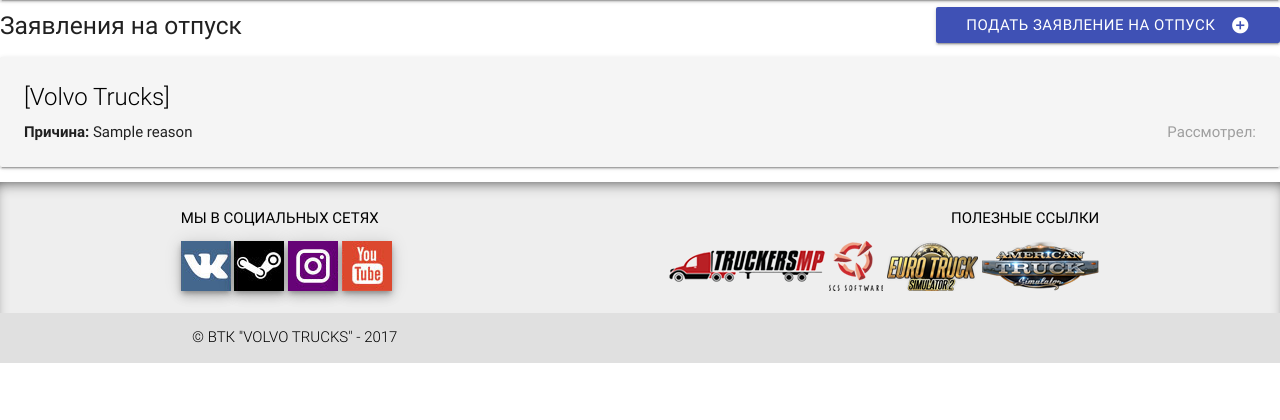
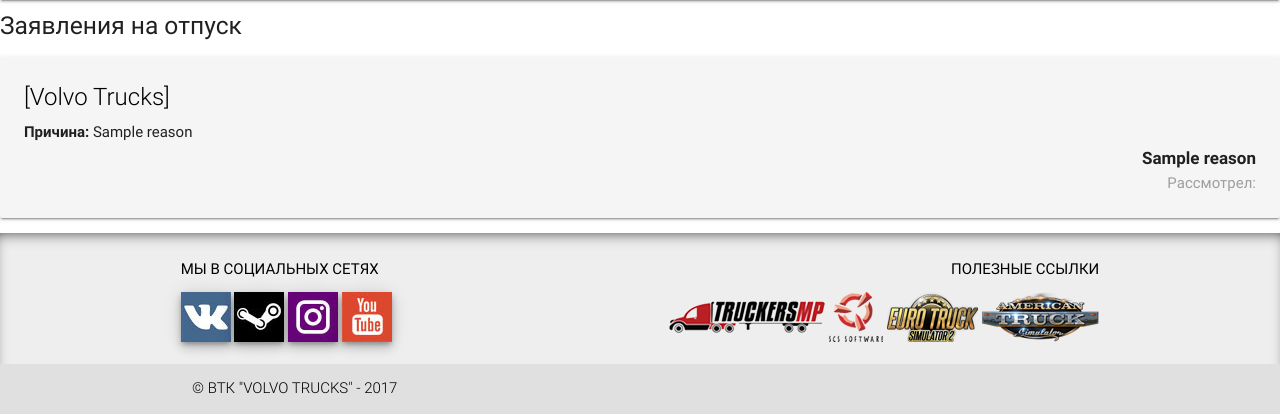
Before and after one commit to Sywooch/volvovtc, a Yii app: template views/site/claims/vacation.php in a window 1280 px wide. Shown: the part 64-484 px from the top of the page. Run offline with PHP 8.4 and a stand-in for Yii, Linux system fonts and the light colour scheme; the template is opened without the code that fills it: most values are stand-ins (such as "Sample title", 1, 10 or a date in 2020); data that the repository does not hold is empty; a stand-in replaces the project's code that opens the database connection; some libraries are stand-ins or nearby versions.

Commit message:
claims hotfix

```diff
--- a/models/FiredForm.php
+++ b/models/FiredForm.php
@@ -36,7 +36,7 @@ class FiredForm extends Model{
         $user = VtcMembers::find()->select(['id'])->where(['user_id' => Yii::$app->user->id])->one();
         $claim->member_id = $user->id;
         $claim->user_id = Yii::$app->user->id;
-        $claim->reason = $this->reason;
+        $claim->reason = nl2br($this->reason);
         $claim->date = date('Y-m-d');
         Mail::newClaimToAdmin('на увольнение', $claim);
         return $claim->save();
--- a/views/site/claims/fired.php
+++ b/views/site/claims/fired.php
@@ -33,7 +33,7 @@ use app\models\User; ?>
                         <div style="max-width: 70%">
                             <p><?= \app\controllers\SiteController::getRuDate($claim->date) ?></p>
                             <?php if($claim->reason) : ?>
-                                <p><b>Причина увольнения:</b> <?= htmlentities($claim->reason) ?></p>
+                                <p><b>Причина увольнения:</b> <?= strip_tags($claim->reason, '<br>') ?></p>
                             <?php endif ?>
                         </div>
                         <div class="right-align" style="flex: 1;">
--- a/views/site/claims/vacation.php
+++ b/views/site/claims/vacation.php
@@ -7,7 +7,7 @@ use app\models\User; ?>
 
     <div class="valign-wrapper" style="justify-content: space-between">
         <h5>Заявления на отпуск</h5>
-        <?php if(!User::isVtcMember()) : ?>
+        <?php if(User::isVtcMember()) : ?>
             <a href="<?= Url::to(['site/claims', 'claim' => 'vacation', 'action' => 'add']) ?>" class="btn indigo waves-effect waves-light">
                 Подать заявление на отпуск<i class="material-icons right">add_circle</i>
             </a>
@@ -33,11 +33,11 @@ use app\models\User; ?>
                         <div style="max-width: 70%">
                             <p><?= \app\controllers\SiteController::getRuDate($claim->date) ?></p>
                             <?php if($claim->reason) : ?>
-                                <p><b>Причина:</b> <?= htmlentities($claim->reason) ?></p>
+                                <p><b>Причина:</b> <?= strip_tags($claim->reason, '<br>') ?></p>
                             <?php endif ?>
                         </div>
                         <div class="right-align" style="flex: 1;">
-                            <p class="fs17 bold"><?= \app\models\ClaimsRecruit::getStatusTitle($claim->status) ?></p>
+                            <p class="fs17 bold"><?= \app\models\ClaimsRecruit::getStatusTitle($claim->status) ?><br><?= strip_tags($claim->reason) ?></p>
                             <?php if($claim->viewed):
                                 $by = User::find()->where(['id' => $claim->viewed])->one() ?>
                                 <p class="grey-text">Рассмотрел: <?= $by->first_name ?> <?= $by->last_name ?></p>
```
Also changed, not shown: views/site/claims/recruit.php (+4 -4 lines).
